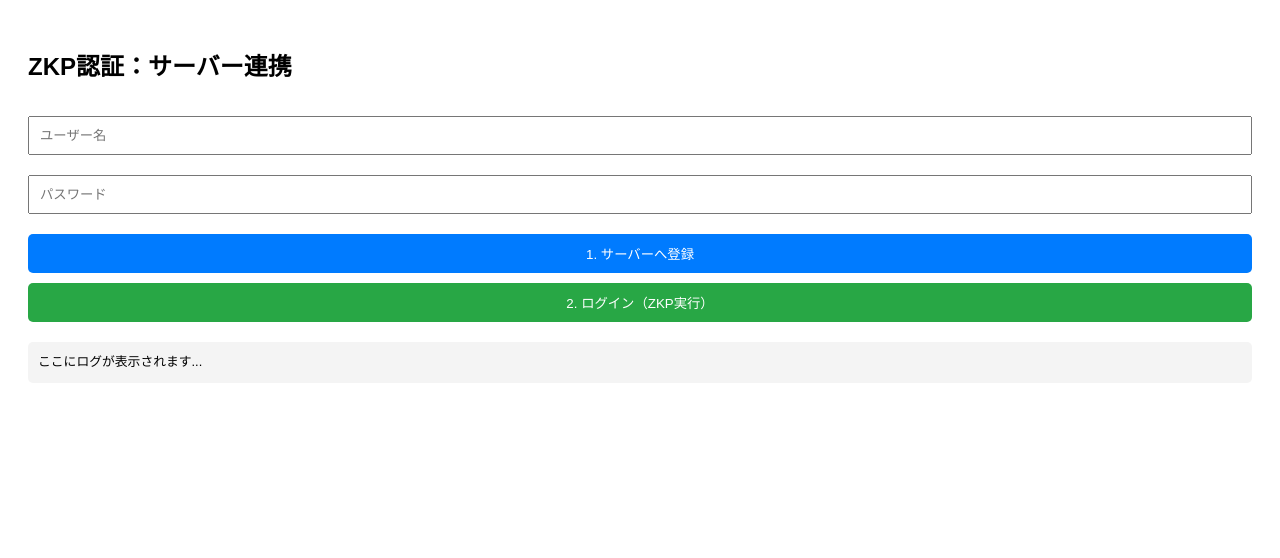
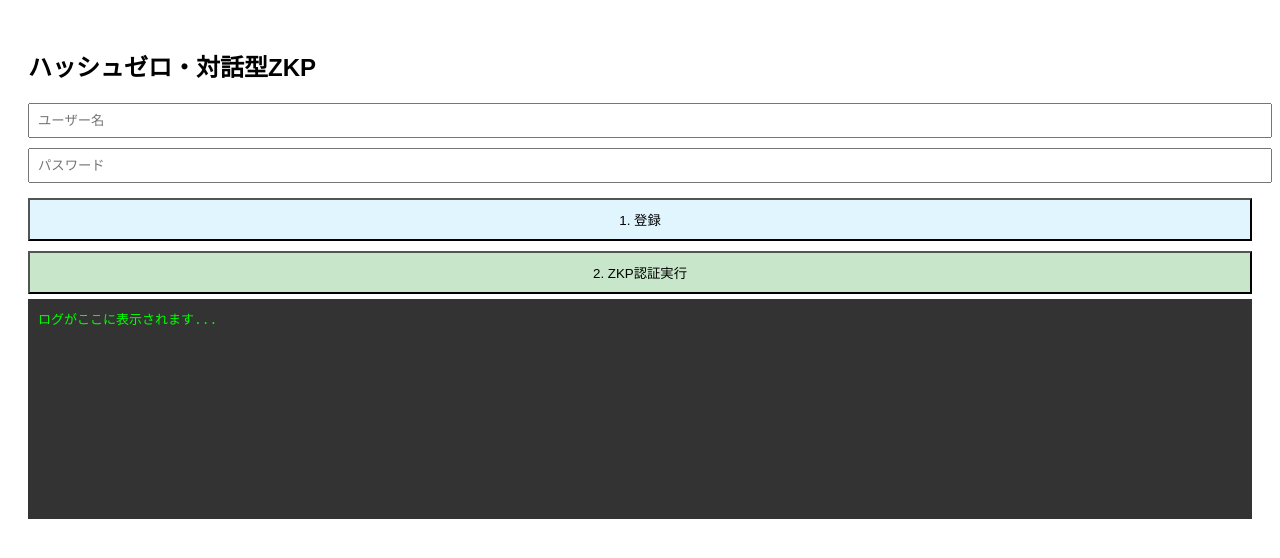
Before and after one commit to nakano0949-web/my-zkp-auth, a website: page index.html in a window 1280 px wide. Drawn offline with Linux system fonts and the light colour scheme.

Commit message:
Update index.html

```diff
--- a/index.html
+++ b/index.html
@@ -2,124 +2,83 @@
 <html lang="ja">
 <head>
     <meta charset="UTF-8">
-    <meta name="viewport" content="width=device-width, initial-scale=1.0">
-    <title>ZKP サーバー認証テスト</title>
+    <title>純粋 Möbius ZKP 認証</title>
+    <script src="logic.js"></script>
     <style>
-        body { font-family: sans-serif; padding: 20px; line-height: 1.6; }
-        input { width: 100%; padding: 10px; margin: 10px 0; box-sizing: border-box; }
-        button { width: 100%; padding: 10px; background: #007bff; color: white; border: none; border-radius: 5px; margin-top: 10px; }
-        .log { background: #f4f4f4; padding: 10px; border-radius: 5px; margin-top: 20px; font-size: 0.8em; white-space: pre-wrap; }
+        body { font-family: sans-serif; padding: 20px; }
+        .log { background: #333; color: #0f0; padding: 10px; height: 200px; overflow-y: auto; font-family: monospace; }
+        button { padding: 10px; margin: 5px 0; width: 100%; cursor: pointer; }
     </style>
 </head>
 <body>
+    <h2>ハッシュゼロ・対話型ZKP</h2>
+    <input type="text" id="user" placeholder="ユーザー名" style="width:100%; padding:8px; margin-bottom:10px;">
+    <input type="password" id="pass" placeholder="パスワード" style="width:100%; padding:8px; margin-bottom:10px;">
 
-    <h2>ZKP認証：サーバー連携</h2>
+    <button onclick="doSignup()" style="background:#e1f5fe;">1. 登録</button>
+    <button onclick="doLogin()" style="background:#c8e6c9;">2. ZKP認証実行</button>
 
-    <div id="auth-form">
-        <input type="text" id="username" placeholder="ユーザー名">
-        <input type="password" id="password" placeholder="パスワード">
-        <button onclick="handleSignup()">1. サーバーへ登録</button>
-        <button onclick="handleLogin()" style="background: #28a745;">2. ログイン（ZKP実行）</button>
-    </div>
-
-    <div class="log" id="log-display">ここにログが表示されます...</div>
+    <div class="log" id="log">ログがここに表示されます...</div>
 
     <script>
-        // --- 設定 ---
-        const SERVER_URL = "https://my-zkp-auth.onrender.com";
-        const MOD = (2n ** 255n) - 19n;
-        const g = 5n;
-        const h = 7n;
+        const SERVER = "https://my-zkp-auth.onrender.com/api";
+        const salt = new Uint8Array([10, 20, 30, 40]); // 固定ソルト
 
-        function log(msg) {
-            const display = document.getElementById('log-display');
-            display.innerText += "\n" + msg;
-            console.log(msg);
+        function logger(m) { document.getElementById('log').innerHTML += `<br>> ${m}`; }
+
+        async function doSignup() {
+            const user = document.getElementById('user').value;
+            const v = deriveVFromMoebius(document.getElementById('pass').value, salt);
+            const r = BigInt(Math.floor(Math.random() * 1000000000)); // 乱数r
+
+            // 公開値 com = g^v * h^r
+            const com = (modPow(g, v, MOD) * modPow(h, r, MOD)) % MOD;
+
+            await fetch(`${SERVER}/signup`, {
+                method: 'POST',
+                headers: {'Content-Type': 'application/json'},
+                body: JSON.stringify({ username: user, salt: "0a141e28", com: com.toString(), r: r.toString() })
+            });
+            logger(`登録完了: ${user} (com生成完了)`);
         }
 
-        // 冪剰余計算
-        function modPow(base, exp, mod) {
-            let result = 1n;
-            let b = base % mod;
-            let e = exp;
-            while (e > 0n) {
-                if (e & 1n) result = (result * b) % mod;
-                b = (b * b) % mod;
-                e >>= 1n;
-            }
-            return result;
-        }
+        async function doLogin() {
+            const user = document.getElementById('user').value;
+            const pass = document.getElementById('pass').value;
 
-        // パスワードから秘密の値と公開値を生成
-        function deriveV(password) {
-            const salt = Math.random().toString(36).substring(2);
-            const v = BigInt(password.length); // 簡易化。本来はハッシュ
-            const com = (modPow(g, v, MOD) * modPow(h, 123n, MOD)) % MOD; // 123nは固定rの例
-            return { salt, v, com };
-        }
+            // クライアント側で v を再計算
+            const v = deriveVFromMoebius(pass, salt);
 
-        // --- 1. 登録処理 ---
-        async function handleSignup() {
-            const user = document.getElementById('username').value;
-            const pass = document.getElementById('password').value;
-            log(`登録中: ${user}...`);
+            // 本来 r は登録時にクライアント側で保存しておくべきもの
+            // 今回は簡易化のため固定/DBから取得する形を想定
+            const r = 123456789n; // ※ここをsignup時のrと合わせる必要があります
 
-            const { salt, com } = deriveV(pass);
+            // --- Step 1: Commitment (t) ---
+            const kv = BigInt(Math.floor(Math.random() * 1000000));
+            const kr = BigInt(Math.floor(Math.random() * 1000000));
+            const t = (modPow(g, kv, MOD) * modPow(h, kr, MOD)) % MOD;
 
-            try {
-                const res = await fetch(`${SERVER_URL}/api/signup`, {
-                    method: 'POST',
-                    headers: { 'Content-Type': 'application/json' },
-                    body: JSON.stringify({ username: user, salt, com: com.toString() })
-                });
-                const data = await res.json();
-                log("サーバー応答: " + JSON.stringify(data));
-                alert("登録成功！");
-            } catch (e) {
-                log("エラー: サーバーが寝ているかURLが違います");
-            }
-        }
-
-        // --- 2. ログイン (ZKP対話) ---
-        async function handleLogin() {
-            const user = document.getElementById('username').value;
-            const pass = document.getElementById('password').value;
-            const v = BigInt(pass.length); // 秘密の値
-            const r = 123n; // 固定値（本来はランダム）
-
-            log("ログイン開始...");
-
-            // (1) Commit: t = g^k * h^l (k,lはランダムだが今回は簡易化)
-            const k = 456n;
-            const l = 789n;
-            const t = (modPow(g, k, MOD) * modPow(h, l, MOD)) % MOD;
-
-            // (2) Challenge: サーバーにtを送り、eをもらう
-            const resChallenge = await fetch(`${SERVER_URL}/api/login/challenge`, {
+            // --- Step 2: Challenge (e) ---
+            const res = await fetch(`${SERVER}/login/challenge`, {
                 method: 'POST',
-                headers: { 'Content-Type': 'application/json' },
+                headers: {'Content-Type': 'application/json'},
                 body: JSON.stringify({ username: user, t: t.toString() })
             });
-            const { e } = await resChallenge.json();
-            log(`チャレンジ受領 e: ${e}`);
+            const { e } = await res.json();
+            logger(`チャレンジ受信: e=${e}`);
 
-            // (3) Response: サーバーにs_v, s_rを送る
-            const s_v = k + BigInt(e) * v;
-            const s_r = l + BigInt(e) * r;
+            // --- Step 3: Response (s_v, s_r) ---
+            const sv = (kv + BigInt(e) * v) % ORDER;
+            const sr = (kr + BigInt(e) * r) % ORDER;
 
-            const resVerify = await fetch(`${SERVER_URL}/api/login/verify`, {
+            // --- Step 4: Verify ---
+            const vres = await fetch(`${SERVER}/login/verify`, {
                 method: 'POST',
-                headers: { 'Content-Type': 'application/json' },
-                body: JSON.stringify({ username: user, s_v: s_v.toString(), s_r: s_r.toString() })
+                headers: {'Content-Type': 'application/json'},
+                body: JSON.stringify({ username: user, s_v: sv.toString(), s_r: sr.toString() })
             });
-            const { success } = await resVerify.json();
-
-            if (success) {
-                log("認証成功！ゼロ知識証明が完了しました。");
-                alert("ログイン成功！パスワードは送っていません。");
-            } else {
-                log("認証失敗...");
-            }
+            const { success } = await vres.json();
+            logger(success ? "認証成功！ (ZKP完了)" : "認証失敗 (パスワードが違います)");
         }
     </script>
 </body>
```
